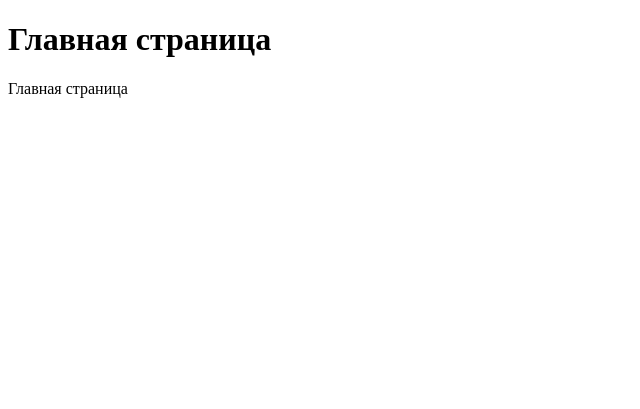
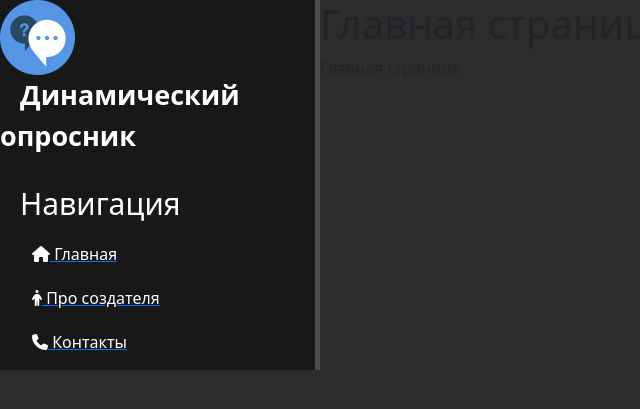
Before and after one commit to Maxxx-VS/Quest-sait, a Django app: page / in a window 1280 px wide. Shown: the top 409 px of the page, without its empty margins (0-640 px from the left). Run offline with Django 5.2, Linux system fonts and the light colour scheme.

Commit message:
Добавил каталоги и начал доюавлять стили

```diff
--- /dev/null
+++ b/questionnaire/main/static/main/css/main.css
@@ -0,0 +1,39 @@
+body {
+    background: #2c2c2c;
+}
+
+aside {
+    float: left;
+    background: #181818;
+    width: 25%;
+    padding: 2.5%
+    height: 100%;
+    color: #fff;
+    border-right: 5px solid #4d4d4d;
+}
+
+aside img {
+}
+
+aside .logo{
+    font-size: 27px;
+    margin-left: 20px;
+    font-weight: bold;
+}
+
+aside h3 {
+    margin-top: 30px;
+    font-size: 30px;
+    margin-left: 20px;
+}
+
+aside ul {list-style: none}
+aside ul li {
+    color: #fff;
+    display: block;
+    margin-top: 20px;
+}
+
+aside ul li:hover, aside ul a:hover {
+
+}
--- a/questionnaire/main/templates/main/layout.html
+++ b/questionnaire/main/templates/main/layout.html
@@ -1,13 +1,30 @@
+{% load static %}
 <!DOCTYPE html>
 <html lang="en">
 <head>
     <meta charset="UTF-8">
     <title>{% block title %}{% endblock %}</title>
+    <link rel="stylesheet" href="https://cdn.jsdelivr.net/npm/bootstrap@5.3.2/dist/css/bootstrap.min.css"
+          integrity="sha384-T3c6CoIi6uLrA9TneNEoa7RxnatzjcDSCmG1MXxSR1GAsXEV/Dwwykc2MPK8M2HN" crossorigin="anonymous">
+    <link rel="stylesheet" href="{% static 'main/css/main.css'%}">
+    <link rel="stylesheet" href="https://use.fontawesome.com/releases/v6.5.1/css/all.css">
 </head>
 <body>
-    {% block content %}
+    <aside>
+        <img src="{% static 'main/img/logo.jpg' %}" alt="Логотип">
+        <span class="logo">Динамический опросник</span>
+        <h3>Навигация</h3>
+        <ul>
+            <a href=""><li><i class="fa-solid fa-house"></i> Главная</li></a>
+            <a href=""><li><i class="fa-solid fa-person"></i> Про создателя</li></a>
+            <a href=""><li><i class="fa-solid fa-phone"></i> Контакты</li></a>
+        </ul>
+    </aside>
+    <main>
+        {% block content %}
+        {% endblock %}
+    </main>
 
-    {% endblock %}
 
 </body>
 </html>
--- a/questionnaire/main/templates/main/test.html
+++ b/questionnaire/main/templates/main/test.html
@@ -1,3 +1,3 @@
 <p>Проверка</p>
 
-{% include 'main/test.html' %}
+<!--{% include 'main/test.html' %}-->
--- a/questionnaire/questionnaire/settings.py
+++ b/questionnaire/questionnaire/settings.py
@@ -122,3 +122,7 @@ STATIC_URL = 'static/'
 # https://docs.djangoproject.com/en/5.0/ref/settings/#default-auto-field
 
 DEFAULT_AUTO_FIELD = 'django.db.models.BigAutoField'
+
+STATICFILES_DIRS = [
+    BASE_DIR / "static",
+]
--- a/questionnaire/questionnaire/urls.py
+++ b/questionnaire/questionnaire/urls.py
@@ -16,8 +16,10 @@ Including another URLconf
 """
 from django.contrib import admin
 from django.urls import path, include
+from django.conf import settings
+from django.conf.urls.static import static
 
 urlpatterns = [
     path('admin/', admin.site.urls),
     path('', include('main.urls')),
-]
+] + static(settings.STATIC_URL, document_root=settings.STATIC_ROOT)
```
Also changed, not shown: questionnaire/main/static/main/img/logo.jpg (added).
